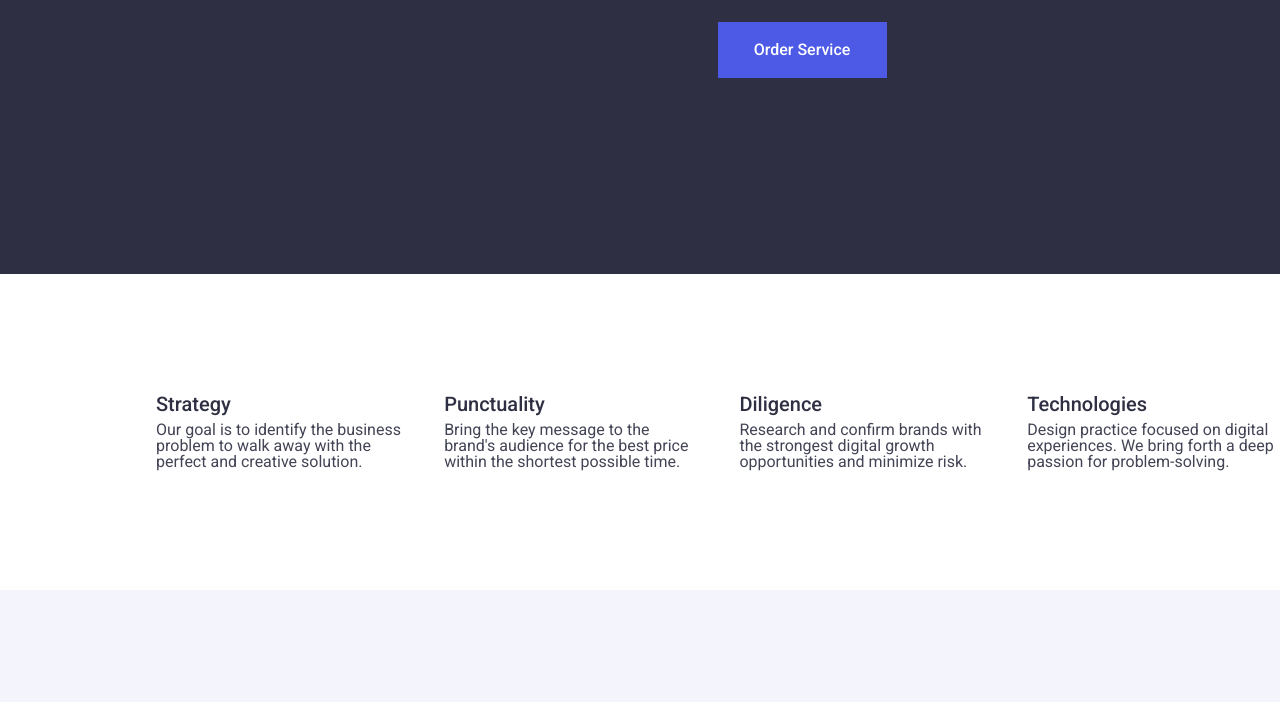
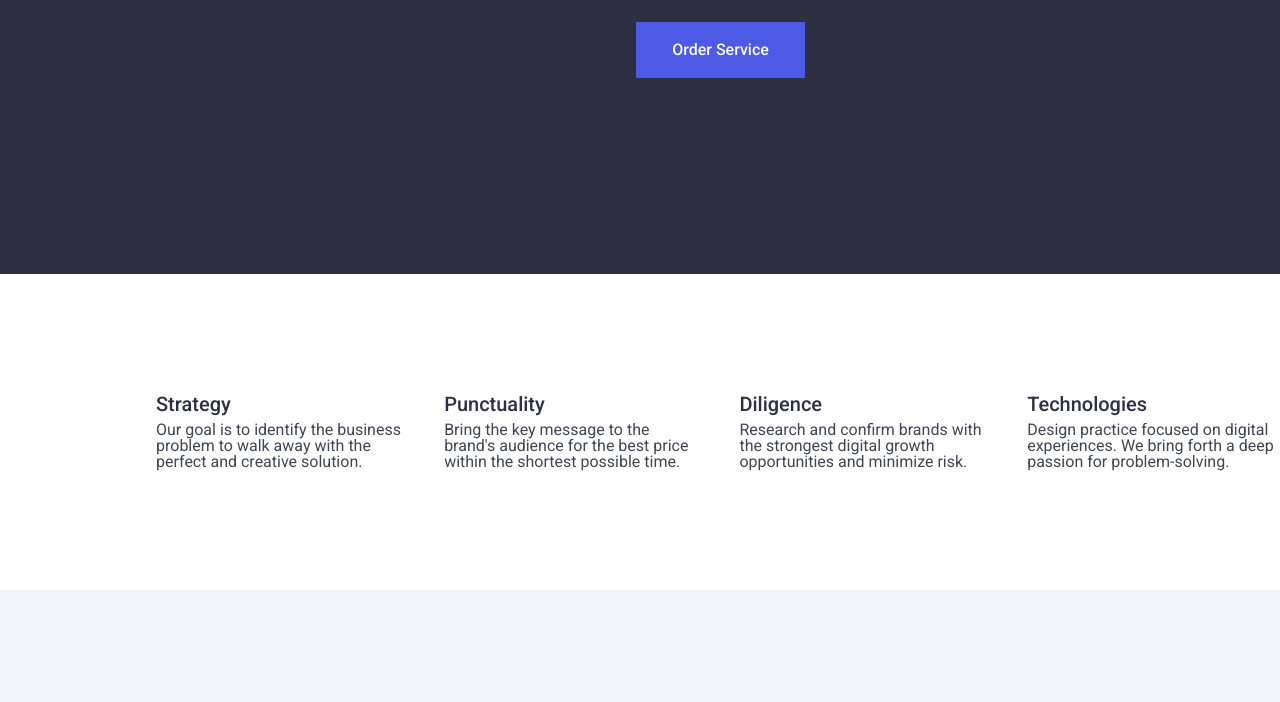
Before and after one commit to andatar25/goit-markup-hw-03, a plain HTML site: page index.html in a window 1280 px wide. Shown: the part 398-1100 px from the top of the page. Drawn offline with nearby package versions, Linux system fonts and the light colour scheme.

Commit message:
düzeltildi

```diff
--- a/css/styles.css
+++ b/css/styles.css
@@ -44,6 +44,7 @@ button {
   border: none;
   padding: 16px 32px;
   margin-left: 164px;
+  margin-right: 163px;
   margin-top: 40px;
 }
 h2 {
```
